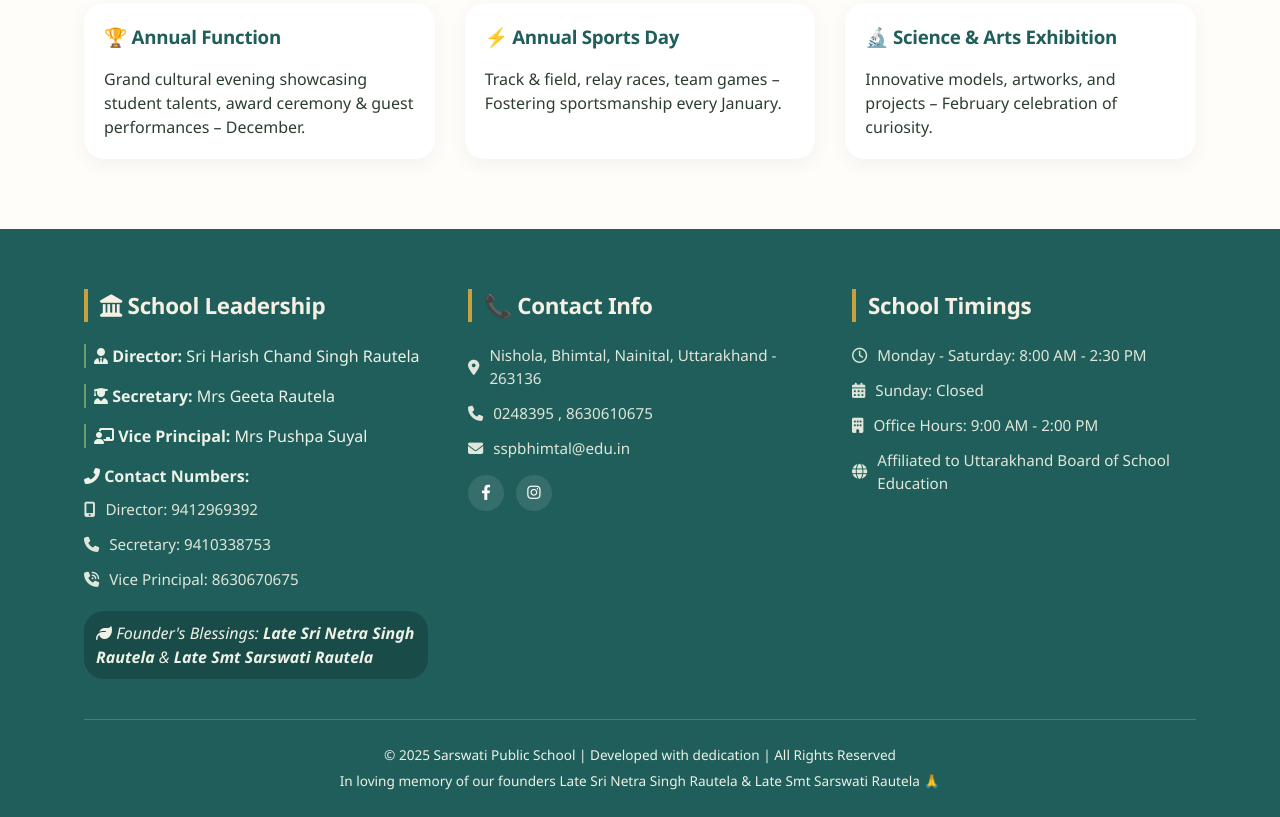
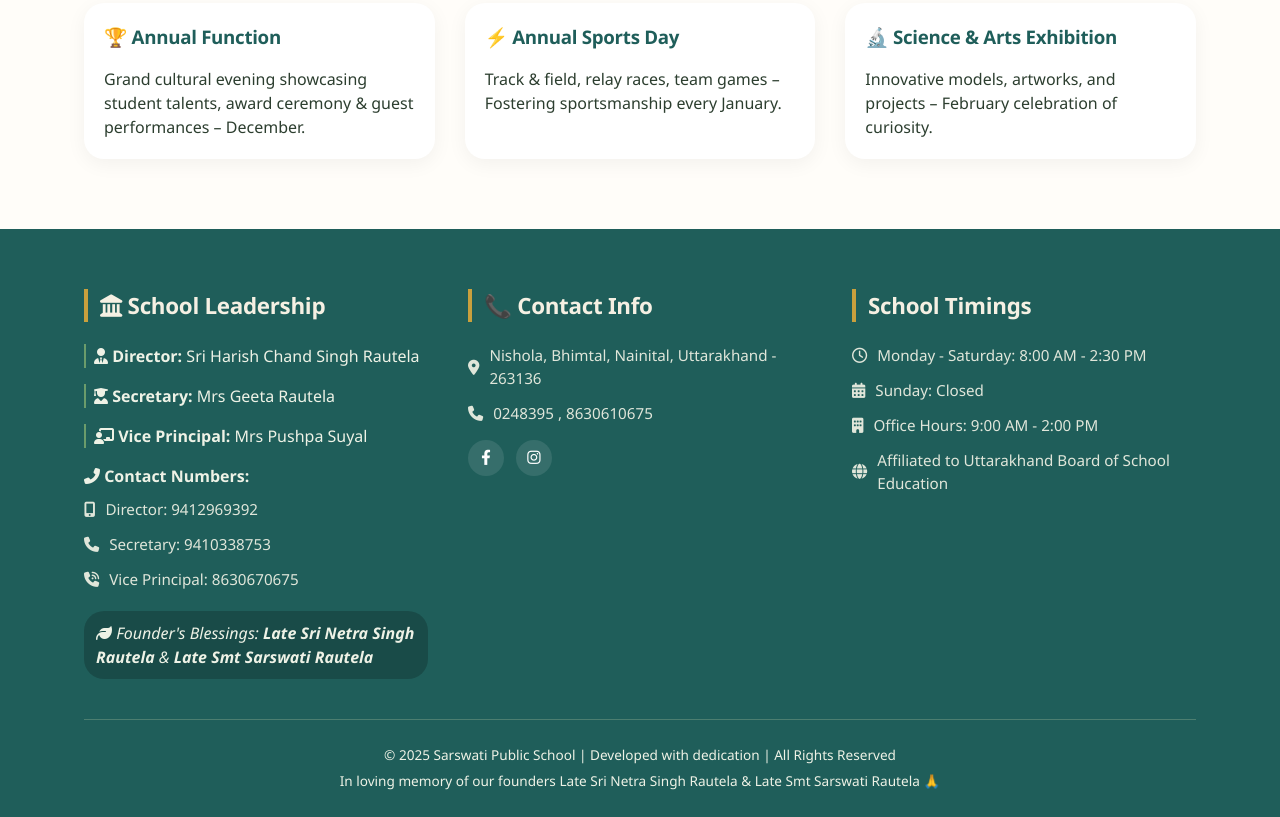
Before and after one commit to chiranjeevpythoncode27/spswebsite, a plain HTML site: page index.html in a window 1280 px wide. Shown: the part 3943-4760 px from the top of the page. Drawn offline with Linux system fonts and the light colour scheme.

Commit message:
Remove email from contact info in footer
Removed email address from contact info section.

```diff
--- a/index.html
+++ b/index.html
@@ -621,7 +621,7 @@
                     <h3>📞 Contact Info</h3>
                     <p><i class="fas fa-map-marker-alt"></i> Nishola, Bhimtal, Nainital, Uttarakhand - 263136</p>
                     <p><i class="fas fa-phone"></i> 0248395 , 8630610675</p>
-                    <p><i class="fas fa-envelope"></i> sspbhimtal@edu.in</p>
+
                     <div class="social-links" style="display:flex; gap:12px; margin-top:15px;">
                         <a href="#" style="color:white; background:rgba(255,255,255,0.1); width:36px; height:36px; border-radius:50%; display:flex; align-items:center; justify-content:center;"><i class="fab fa-facebook-f"></i></a>
                         <a href="#" style="color:white; background:rgba(255,255,255,0.1); width:36px; height:36px; border-radius:50%; display:flex; align-items:center; justify-content:center;"><i class="fab fa-instagram"></i></a>
```
